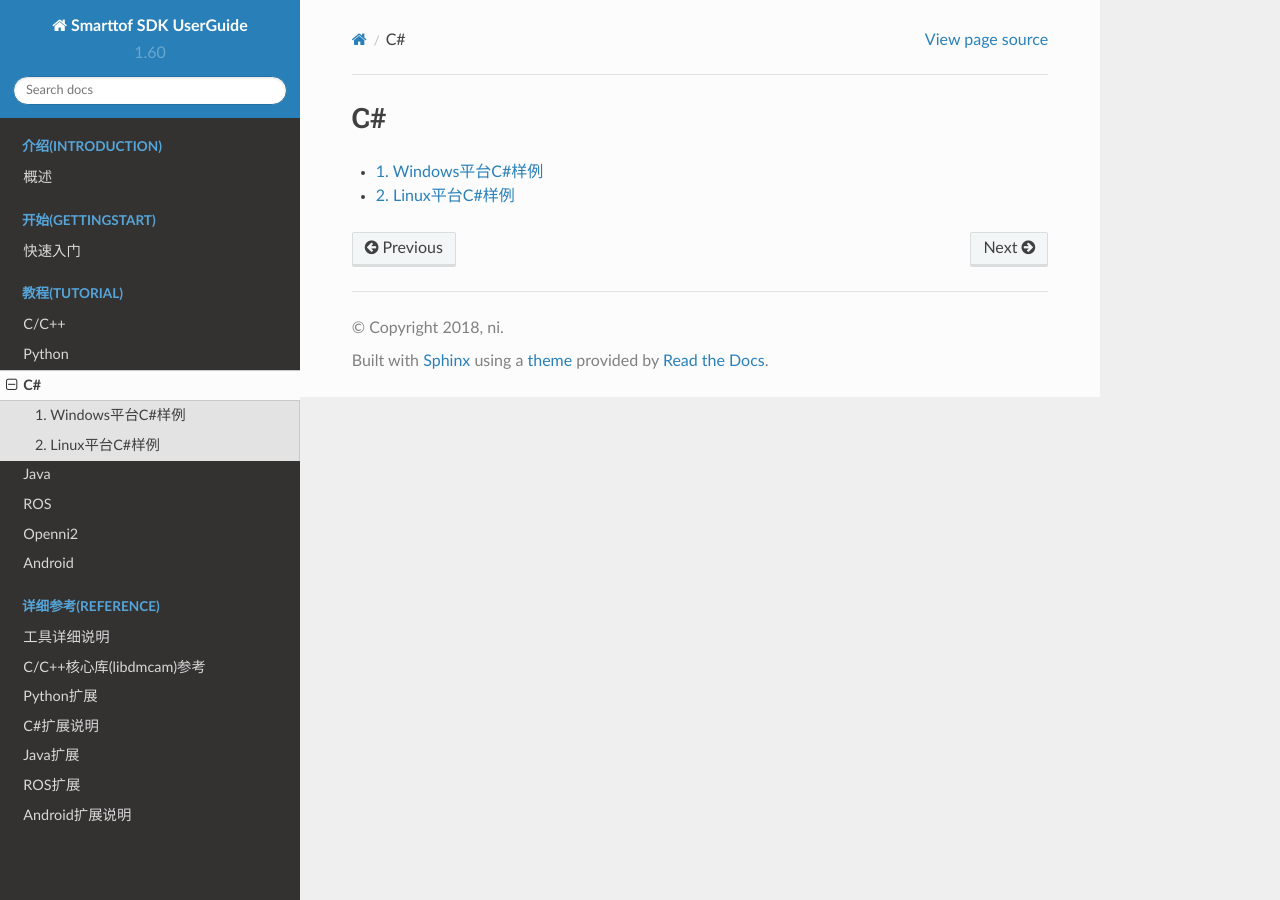
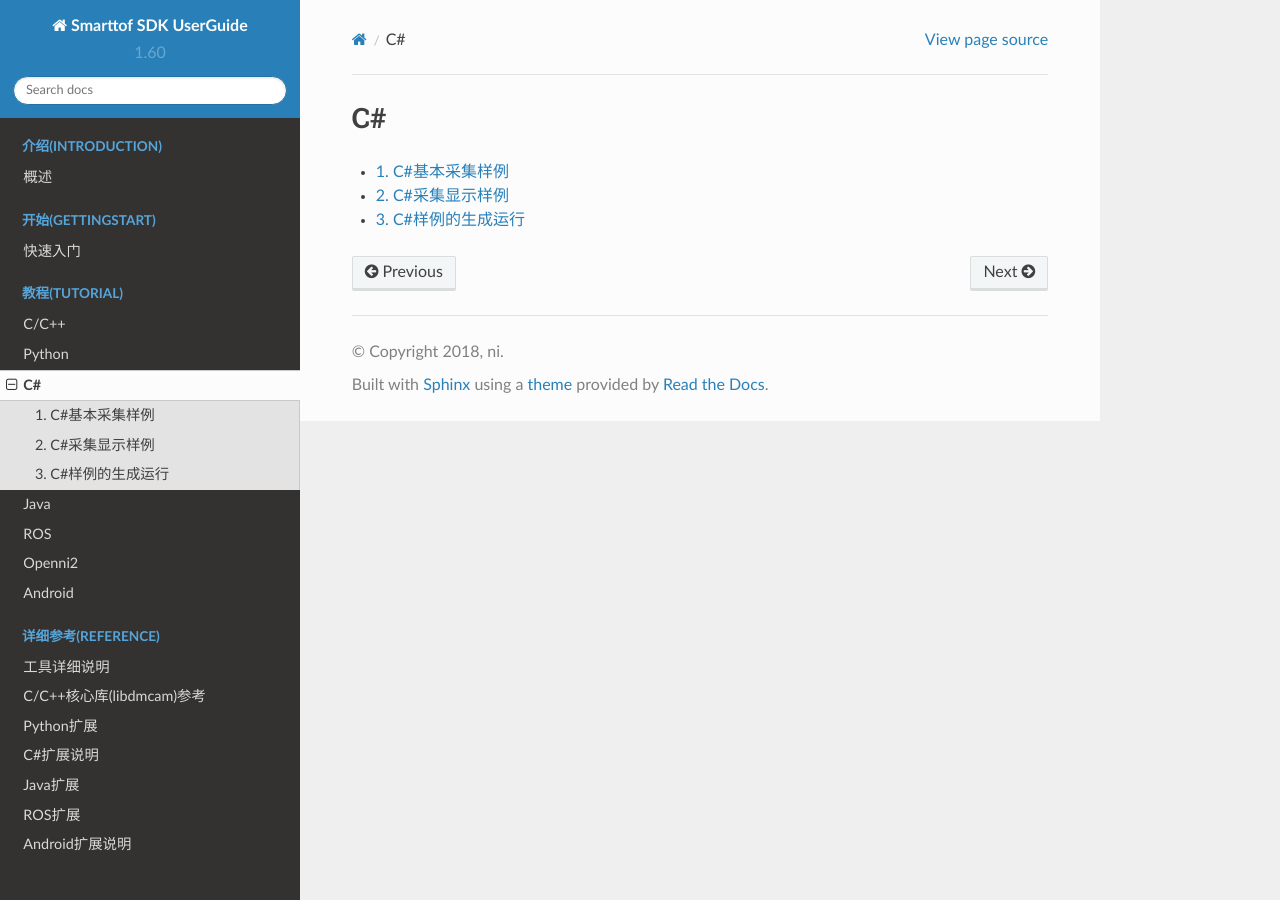
Before and after one commit to smarttofsdk/doctest, a Sphinx documentation site: the page built from source/Tutorial/Csharp/index.rst, in a window 1280 px wide. Built offline with Sphinx 7.4.7 and the Read the Docs theme 2.0.0, drawn with Linux system fonts in a browser that asks for light colours.

Commit message:
[Tutorial/C#]样例结构更新

```diff
--- /dev/null
+++ b/source/Tutorial/Csharp/CsharpUI.rst
@@ -0,0 +1,7 @@
+C#采集显示样例
+===================
+
+sampleBasicUi采集显示样例展示了在调用SDK中的采集接口
+进行采集的同时将采集图像显示出来，运行结果和gui界面如下图
+
+.. image:: imageCsharp/win_Cs3.jpg
--- /dev/null
+++ b/source/Tutorial/Csharp/Csharpbasic.rst
@@ -0,0 +1,9 @@
+C#基本采集样例
+===================
+
+SDK中提供了sampleBasic和sampleBasicUi两个基本展示样例，
+展示了在C#中使用如何使用SDK的相关接口进行模组的采集。
+
+运行sample_basic样例的运行结果如下图
+
+.. image:: imageCsharp/win_Cs2.jpg
--- a/source/Tutorial/Csharp/index.rst
+++ b/source/Tutorial/Csharp/index.rst
@@ -6,5 +6,6 @@ C#
    :name: tof-Tutorial
    :numbered:
 
-   windowscsharp.rst
-   linuxcsharp.rst
+   Csharpbasic.rst
+   CsharpUI.rst
+   buildcsharp.rst
```
Also changed, not shown: source/Tutorial/Csharp/buildcsharp.rst (added, +36 -0 lines), source/Tutorial/Csharp/linuxcsharp.rst (deleted, +0 -42 lines), source/Tutorial/Csharp/windowscsharp.rst (deleted, +0 -29 lines), 6 other files.
